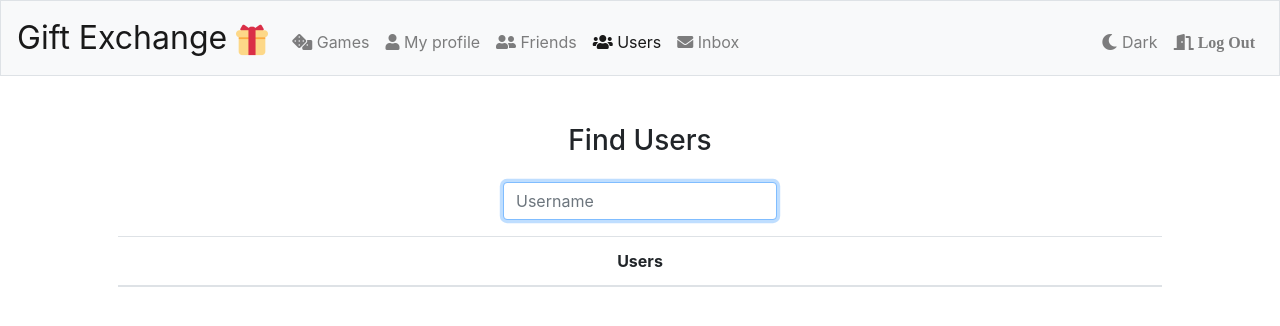
After one commit to MarkSeliter/gift-exchange, a Flask app: template templates/users.html in a window 1280 px wide. The commit adds this page. Shown: the top 326 px of the page. Run offline with Flask 2, Linux system fonts and the light colour scheme; the template is opened without the code that fills it, so the values that code supplies are empty; a user stored in the database is signed in; some libraries are stand-ins or nearby versions.

Commit message:
improved darkmode
made it possible to toggle darkmode from anywhere and changed users.html a bit

```diff
--- a/app.py
+++ b/app.py
@@ -3,7 +3,7 @@ from flask_session import Session
 from werkzeug.exceptions import default_exceptions, HTTPException, InternalServerError
 from werkzeug.security import check_password_hash, generate_password_hash
 from tempfile import mkdtemp
-import random
+from random import randint
 
 from helper import login_required, check_email, db
 
@@ -27,10 +27,18 @@ app.config["SESSION_PERMANENT"] = False
 app.config["SESSION_TYPE"] = "filesystem"
 Session(app)
 
-
-# for i in range(1, 9, 1):
+# for i in range(2, 10, 1):
 #     db("INSERT INTO friends (user_id, friend_id) VALUES(1, {})".format(i))
 #     db("INSERT INTO friends (user_id, friend_id) VALUES({}, 1)".format(i))
+
+
+def dark_mode_toggler():
+    """toggles darkmode for a logged in user"""
+
+    session["dark_mode"] = session["dark_mode"] * -1
+    dark_mode_new = session["dark_mode"]
+    db("UPDATE users SET dark_mode = {} WHERE id ={}"\
+                .format(dark_mode_new, session['user_id']))
 
 
 @app.route("/", methods=["GET", "POST"])
@@ -38,23 +46,14 @@ Session(app)
 def index():
     """The main page (supposed to show only if logged in)"""
 
+    # user subbmited a form via post
     if request.method == "POST":
 
-        # meaning the user wants to change the theme
-        # if the html was manipulated
-        if request.form.get("toggle_darkmode"):
-            darkmode = int(request.form.get("toggle_darkmode").strip())
-            if darkmode < 0 or darkmode > 1:
-                return redirect("/")
-
-            # now that everything checks out
-            db("UPDATE users SET darkmode = {} WHERE id ={}"\
-                .format(darkmode, session['user_id']))
-
-            return redirect("/")
+        # user used toggle_dark_mode
+        if request.form.get('toggle_dark_mode'):
+            dark_mode_toggler()
 
         # if it was a request to change pic
-        # also checks if its empty (manipulated)
         if request.form.get("change_pp"):
             rows = db("SELECT * FROM users WHERE id = {}".format(session['user_id']))
             image = rows[0]["image_id"]
@@ -71,29 +70,26 @@ def index():
                     image = 1
                 else:
                     image += 1
+            # there was an exploit
+            else:
+                flash("Invalid request")
+                return redirect("/")
 
             db("UPDATE users SET image_id = {} WHERE id ={}"\
                 .format(image, session['user_id']))
 
-            return redirect("/")
-
         return redirect("/")
 
-    # request to see your own profile
+    # gets the darkmode preference (on or off)
+    darkmode = session["dark_mode"]
+
+    # Gets data to display in profile
     rows = db("SELECT * FROM users WHERE id = {}".format(session['user_id']))
     username = rows[0]['username']
     image = rows[0]['image_id']
-    darkmode = rows[0]['darkmode']
-
-    rows = db("SELECT * FROM friends WHERE user_id = {}".format(session['user_id']))
-
-    if not rows:
-        friend_num = 0
-    else:
-        friend_num = len(rows)
 
     return render_template("index.html", username=username,\
-        image=image, friend_num=friend_num, darkmode=darkmode)
+        image=image, darkmode=darkmode)
 
 
 @app.route("/login", methods=["GET", "POST"])
@@ -126,6 +122,9 @@ def login():
 
         # Remember which user has logged in
         session["user_id"] = rows[0]["id"]
+
+        # Remember if the users has darkmode on or off
+        session["dark_mode"] = rows[0]["dark_mode"]
 
         # Redirect user to home page
         return redirect("/")
@@ -192,14 +191,21 @@ def register():
             return redirect("/register")
 
         # now that everything checks out that we can insert into the database
-        db("INSERT INTO users (username, hash, email) VALUES ('{}', '{}', '{}')"\
+        db("INSERT INTO users (username, hash, email, image_id) VALUES ('{}', '{}', '{}', {})"\
             .format(request.form.get("username"),\
             generate_password_hash(request.form.get("password1")),\
-            request.form.get("email")))
+            request.form.get("email"),\
+            randint(1, 22)))
 
         # to improve user experience it logs in the user right after registering
         rows = db("SELECT * FROM users WHERE username = '{}'".format(request.form.get("username")))
+
+        # remember which user is logged in
         session["user_id"] = rows[0]["id"]
+
+        # remember which darkmode preference the user has
+        session["dark_mode"] = rows[0]["dark_mode"]
+
         flash("You've registered successfully!")
         return redirect("/")
 
@@ -215,42 +221,46 @@ def friends():
     # if its a request to change something
     if request.method == "POST":
 
-        # checks if its a request to remove friend and is a num
-        if request.form.get("remove_friend_id").isnumeric():
+        # user used toggle_dark_mode
+        if request.form.get('toggle_dark_mode'):
+            dark_mode_toggler()
 
-            # looks for user's side friendship if it exists (to avoid manipulation)
-            rows = db("SELECT * FROM friends WHERE user_id = {} AND friend_id = {}"\
-                .format(session['user_id'],\
-                    int(request.form.get("remove_friend_id"))))
+        # user requested to remove a friend
+        if request.form.get("remove_friend_id"):
+            # checks if its a request to remove friend and is a num
+            if request.form.get("remove_friend_id").isnumeric():
 
-            # if it does exist it will proceed to delete it
-            if len(rows) > 0:
-                rows = db("DELETE FROM friends WHERE user_id = {} AND friend_id = {}"\
+                # looks for user's side friendship if it exists (to avoid manipulation)
+                rows = db("SELECT * FROM friends WHERE user_id = {} AND friend_id = {}"\
                     .format(session['user_id'],\
                         int(request.form.get("remove_friend_id"))))
 
-                rows = db("DELETE FROM friends WHERE user_id = {} AND friend_id = {}"\
-                    .format(int(request.form.get("remove_friend_id")),\
-                        session['user_id']))
+                # if it does exist it will proceed to delete it
+                if len(rows) > 0:
+                    rows = db("DELETE FROM friends WHERE user_id = {} AND friend_id = {}"\
+                        .format(session['user_id'],\
+                            int(request.form.get("remove_friend_id"))))
 
-                flash("{} was removed from the friends list"\
-                    .format(request.form.get("remove_friend_u")))
-                return redirect("/friends")
+                    rows = db("DELETE FROM friends WHERE user_id = {} AND friend_id = {}"\
+                        .format(int(request.form.get("remove_friend_id")),\
+                            session['user_id']))
 
-            # checks that the friend is actually in user's friends list
+                    flash("{} was removed from the friends list"\
+                        .format(request.form.get("remove_friend_u")))
+                else:
+                    flash("Invalid request")
+                    return redirect("/friends")
+
             else:
                 flash("Invalid request")
                 return redirect("/friends")
 
         # none of the post request are relevant
         else:
-            flash("Invalid request")
             return redirect("/friends")
 
-    # enables darkmode or disables darkmode
-    rows = db("SELECT * FROM users WHERE id = {}"\
-        .format(session['user_id']))
-    darkmode = rows[0]['darkmode']
+    # gets the user's darkmode preference (on or off)
+    darkmode = session["dark_mode"]
 
     rows = db("SELECT * FROM friends WHERE user_id = {}"\
         .format(session['user_id']))
@@ -278,12 +288,19 @@ def friends():
 def users():
     """lists all the users"""
 
-    # enables darkmode or disables darkmode
-    rows = db("SELECT darkmode FROM users WHERE id = {}"\
-        .format(session["user_id"]))
-    darkmode = rows[0]['darkmode']
+    # users filled in/used a form in a post method
+    if request.method == "POST":
 
-    return render_template("people.html", darkmode=darkmode)
+        # user used toggle_dark_mode
+        if request.form.get('toggle_dark_mode'):
+            dark_mode_toggler()
+
+        return redirect("/users")
+
+    # gets the user's darkmode preference (on or off)
+    darkmode = session["dark_mode"]
+
+    return render_template("users.html", darkmode=darkmode)
 
 
 @app.route("/search_users", methods=["GET"])
@@ -294,7 +311,7 @@ def search_users():
     if not request.args.get("q"):
         return ""
 
-    username = '%' + request.args.get("q") + '%'
+    username = request.args.get("q") + '%'
     rows = db("SELECT * FROM users WHERE username LIKE '{}' ORDER BY username"\
         .format(username))
 
--- a/static/styles.css
+++ b/static/styles.css
@@ -47,18 +47,10 @@ main img
     max-width: 260px;
 }
 
-.custom-btn-light
+.custom-btn
 {
-    background-color: #FFFFFF !important;
-    border-color: #FFFFFF !important;
-    border-radius: 5rem !important;
-}
-
-.custom-btn-dark
-{
-    background-color: #2E2E2E !important;
-    border-color: #2E2E2E !important;
-    border-radius: 5rem !important;
+    background: none!important;
+    border: none !important;
 }
 
 .srch-bar
@@ -66,7 +58,7 @@ main img
     margin: 1rem !important;
 }
 
-.pp-sm
+td .pp-sm
 {
     max-width: 2rem;
 }
--- a/templates/layout.html
+++ b/templates/layout.html
@@ -28,9 +28,9 @@
 
     </head>
 
-    <body class="{% if darkmode == 0 %} dark_background {% endif %}">
+    <body class="{% if darkmode == 1 %} dark_background {% endif %}">
 
-        <nav class="navbar navbar-expand-md {% if darkmode == 0 %} navbar-dark bg-dark border-dark {% else %} navbar-light bg-light border {% endif %}">
+        <nav class="navbar navbar-expand-md {% if darkmode == 1 %} navbar-dark bg-dark border-dark {% else %} navbar-light bg-light border {% endif %}">
             <a class="navbar-brand" href="/">Gift Exchange <img src="/static/favicon-32x32.png" alt="" class=".align-top .align-middle .align-bottom"></a>
             <button aria-controls="navbar" aria-expanded="false" aria-label="Toggle navigation" class="navbar-toggler" data-target="#navbar" data-toggle="collapse" type="button">
                 <span class="navbar-toggler-icon"></span>
@@ -38,14 +38,51 @@
             <div class="collapse navbar-collapse" id="navbar">
                 {% if session.user_id %}
                     <ul class="navbar-nav mr-auto mt-2">
-                        <li class="nav-item"><a class="nav-link" href="/">Games <i class="fas fa-dice"></i></a></li>
-                        <li class="nav-item"><a class="nav-link {% block index %}{% endblock %}" href="/">My profile <i class="fas fa-user"></i></a></li>
-                        <li class="nav-item"><a class="nav-link {% block friends %}{% endblock %}" href="/friends">Friends <i class="fas fa-user-friends"></i></a></li>
-                        <li class="nav-item"><a class="nav-link {% block users %}{% endblock %}" href="/users">Users <i class="fas fa-users"></i></a></li>
-                        <li class="nav-item"><a class="nav-link {% block inbox %}{% endblock %}" href="/">Inbox <i class="fas fa-envelope"></i></a></li>
+                        <li class="nav-item">
+                            <a class="nav-link" href="/">
+                                <i class="fas fa-dice"></i> Games
+                            </a>
+                        </li>
+                        <li class="nav-item">
+                            <a class="nav-link {% block index %}{% endblock %}" href="/">
+                                <i class="fas fa-user"></i> My profile
+                            </a>
+                        </li>
+                        <li class="nav-item">
+                            <a class="nav-link {% block friends %}{% endblock %}"
+                            href="/friends">
+                                <i class="fas fa-user-friends"></i> Friends
+                            </a>
+                        </li>
+                        <li class="nav-item">
+                            <a class="nav-link {% block users %}{% endblock %}" href="/users">
+                                <i class="fas fa-users"></i> Users
+                            </a>
+                        </li>
+                        <li class="nav-item">
+                            <a class="nav-link {% block inbox %}{% endblock %}" href="/">
+                                <i class="fas fa-envelope"></i> Inbox
+                            </a>
+                        </li>
                     </ul>
                     <ul class="navbar-nav ml-auto mt-2">
-                        <li class="nav-item"><a class="nav-link" href="/logout">Log Out <i class="fas fa-door-open"></i></a></li>
+                        <li class="nav-item">
+                            <form action="{% block current_path %}{% endblock %}" method="post">
+                                <input type="hidden" value = "1" name="toggle_dark_mode">
+                                <button type="submit" class="nav-link custom-btn">
+                                    {% if darkmode > 0 %}
+                                        <i class="fas fa-sun"></i> Light
+                                    {% else %}
+                                        <i class="fas fa-moon"></i> Dark
+                                    {% endif %}
+                                </button>
+                            </form>
+                        </li>
+                        <li class="nav-item">
+                            <a class="nav-link" href="/logout">
+                                <i class="fas fa-door-open"> Log Out</i>
+                            </a>
+                        </li>
                     </ul>
                 {% else %}
                     <ul class="navbar-nav ml-auto mt-2">
@@ -59,10 +96,10 @@
         {% if get_flashed_messages() %}
             <header>
                 <div class="alert alert-primary border text-center" role="alert">
+                    <button type="button" class="close" data-dismiss="alert" aria-label="Close">
+                        <span aria-hidden="true">&times;</span>
+                    </button>
                     {{ get_flashed_messages() | join(" ") }}
-                    <button type="button" class="close" data-dismiss="alert" aria-label="Close">
-                    <span aria-hidden="true">&times;</span>
-                    </button>
                 </div>
             </header>
         {% endif %}
--- /dev/null
+++ b/templates/users.html
@@ -0,0 +1,52 @@
+{% extends "layout.html" %}
+
+{% block title %}
+    Users
+{% endblock %}
+
+{% block users %}
+    active
+{% endblock %}
+
+{% block main %}
+    <div class="row">
+
+    	<div class="col">
+    		<h3>Find Users</h3>
+            <input id="search_users" class="srch-bar form-control" autocomplete="off" autofocus placeholder="Username" type="search"/>
+
+    	    <table class="table {% if darkmode == 1 %} table-dark dark_background {% endif %} table-hover">
+	        	<thead>
+	        		<tr>
+	        			<th colspan="2">Users</th>
+	        		</tr>
+	        	</thead>
+
+	        	<tbody class="user"></tbody>
+	        </table>
+
+        </div>
+
+    </div>
+    <script>
+        let input = document.querySelector('#search_users');
+            input.addEventListener('keyup', function() {
+                $.get('/search_users?q=' + input.value, function(users) {
+                  let html = '';
+                  for (let user in users)
+                  {
+                      let username = users[user].username;
+                      let image_id = users[user].image_id;
+                      html += '<tr>';
+                      html += '<td><img class="pp-sm users_pp"';
+                      html += 'src="/static/pp/';
+                      html += '' + image_id + '.png"></td>';
+                      html += '<td class = "users_username">' + username +'</td>';
+                      html += '</tr>';
+                  }
+
+                  document.querySelector('.user').innerHTML = html;
+                });
+            });
+    </script>
+{% endblock %}
```
Also changed, not shown: templates/friends.html (+18 -5 lines), templates/index.html (+8 -17 lines), database.db, helper.py (line endings or trailing spaces).
